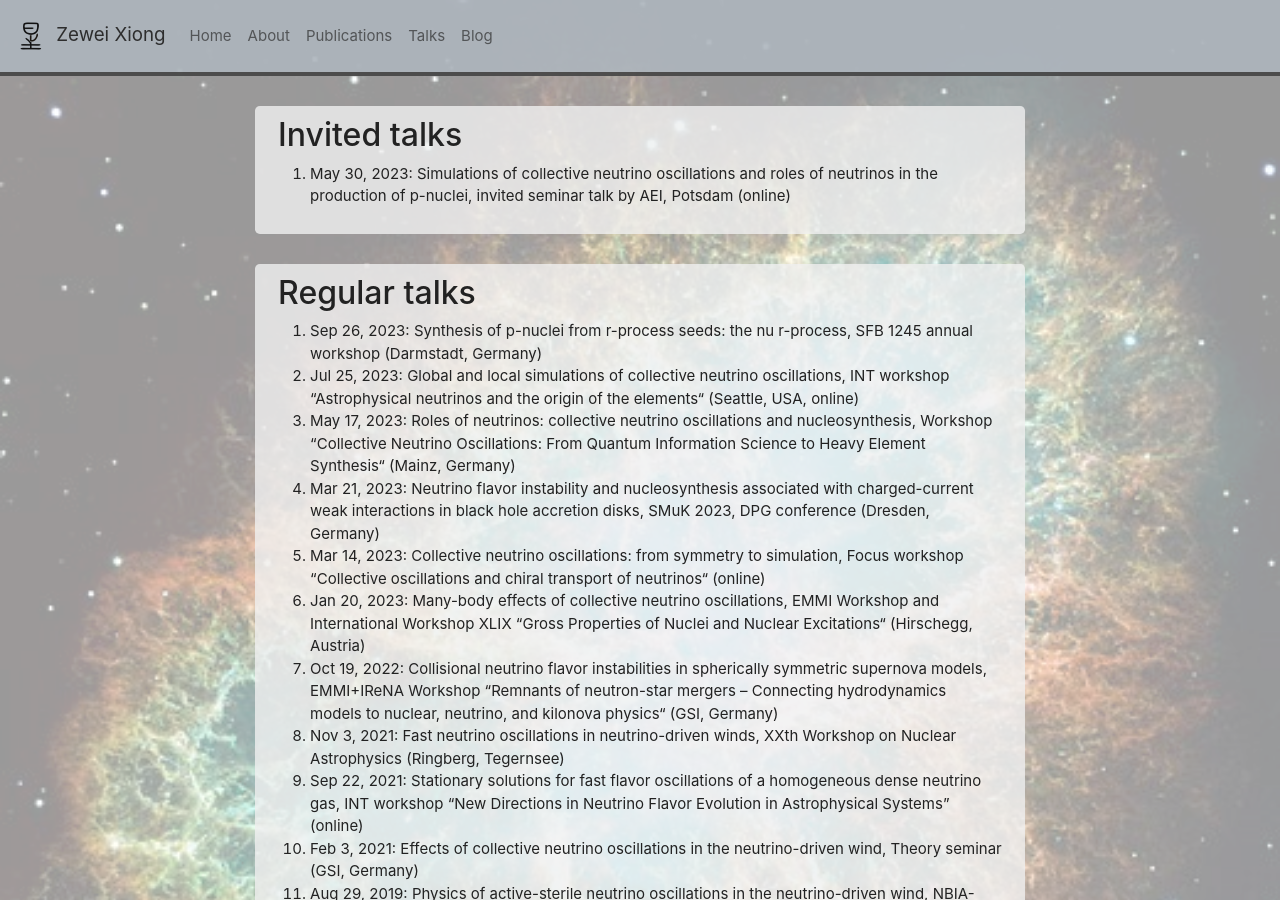
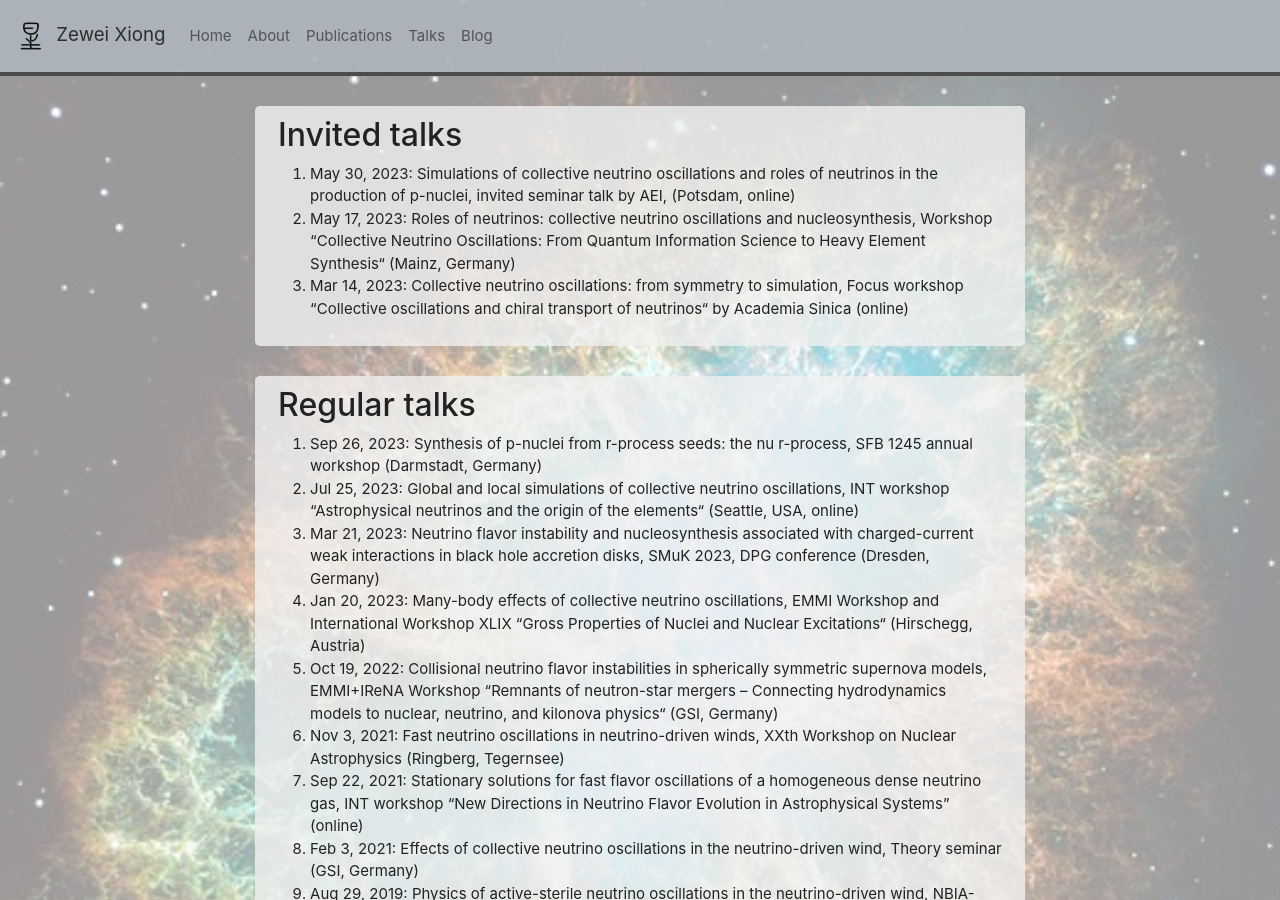
Before and after one commit to zeweixiong/zeweixiong.github.io, a Jekyll site: the page built from _pages/talks.md, in a window 1280 px wide and 900 px high. Built offline with Jekyll 4.4.1, drawn with Linux system fonts in a browser that asks for light colours; nearby versions of some CDN libraries; a style sheet for code colours, icons or effects is not loaded.

Commit message:
update invite talks.

```diff
--- a/_data/talks.yml
+++ b/_data/talks.yml
@@ -1,15 +1,15 @@
 - talk_invited:
     [
-      "May 30, 2023: Simulations of collective neutrino oscillations and roles of neutrinos in the production of p-nuclei, invited seminar talk by AEI, Potsdam (online)"
+      "May 30, 2023: Simulations of collective neutrino oscillations and roles of neutrinos in the production of p-nuclei, invited seminar talk by AEI, (Potsdam, online)",
+      "May 17, 2023: Roles of neutrinos: collective neutrino oscillations and nucleosynthesis, Workshop “Collective Neutrino Oscillations: From Quantum Information Science to Heavy Element Synthesis“ (Mainz, Germany)",
+      "Mar 14, 2023: Collective neutrino oscillations: from symmetry to simulation, Focus workshop “Collective oscillations and chiral transport of neutrinos“ by Academia Sinica (online)"
     ]
 
   talk_regular:
     [
       "Sep 26, 2023: Synthesis of p-nuclei from r-process seeds: the nu r-process, SFB 1245 annual workshop (Darmstadt, Germany)",
       "Jul 25, 2023: Global and local simulations of collective neutrino oscillations, INT workshop “Astrophysical neutrinos and the origin of the elements“ (Seattle, USA, online)",
-      "May 17, 2023: Roles of neutrinos: collective neutrino oscillations and nucleosynthesis, Workshop “Collective Neutrino Oscillations: From Quantum Information Science to Heavy Element Synthesis“ (Mainz, Germany)",
       "Mar 21, 2023: Neutrino flavor instability and nucleosynthesis associated with charged-current weak interactions in black hole accretion disks, SMuK 2023, DPG conference (Dresden, Germany)",
-      "Mar 14, 2023: Collective neutrino oscillations: from symmetry to simulation, Focus workshop “Collective oscillations and chiral transport of neutrinos“ (online)",
       "Jan 20, 2023: Many-body effects of collective neutrino oscillations, EMMI Workshop and International Workshop XLIX “Gross Properties of Nuclei and Nuclear Excitations“ (Hirschegg, Austria)",
       "Oct 19, 2022: Collisional neutrino flavor instabilities in spherically symmetric supernova models, EMMI+IReNA Workshop “Remnants of neutron-star mergers – Connecting hydrodynamics models to nuclear, neutrino, and kilonova physics“ (GSI, Germany)",
       "Nov 3, 2021: Fast neutrino oscillations in neutrino-driven winds, XXth Workshop on Nuclear Astrophysics (Ringberg, Tegernsee)",
```
Also changed, not shown: _posts/2024-06-09-useful-website-list.md (+4 -0 lines).
